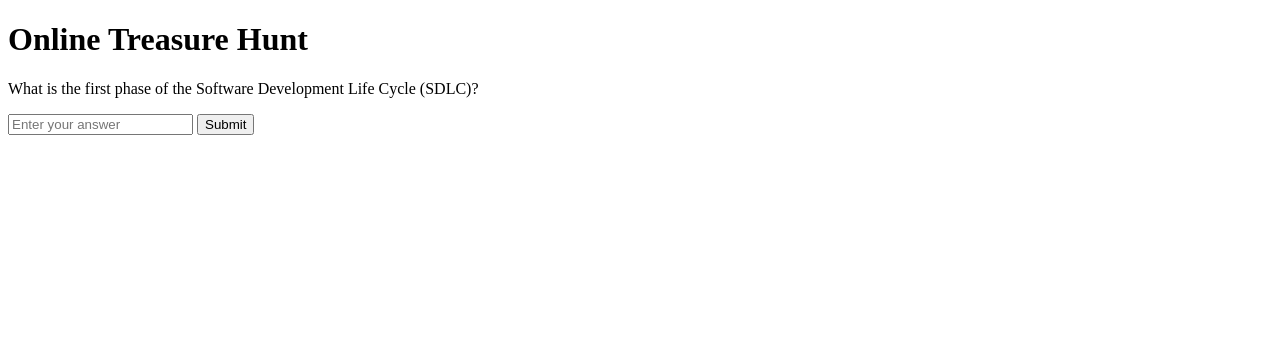
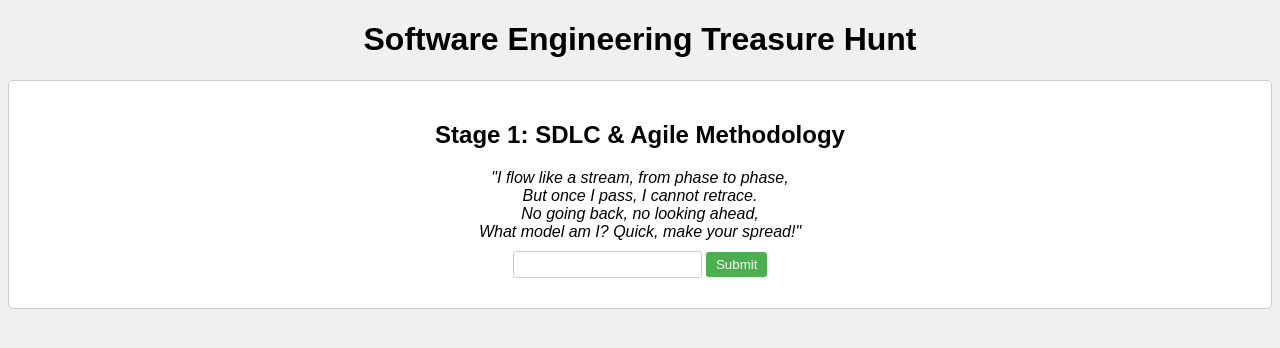
Before and after one commit to Sreevidhyanair/gameweb, a plain HTML site: page index.html in a window 1280 px wide. Drawn offline with Linux system fonts and the light colour scheme.

Commit message:
Add files via upload

```diff
--- a/index.html
+++ b/index.html
@@ -3,13 +3,58 @@
 <head>
     <meta charset="UTF-8">
     <meta name="viewport" content="width=device-width, initial-scale=1.0">
-    <title>Online Treasure Hunt</title>
+    <title>Treasure Hunt</title>
+    <link rel="stylesheet" href="style.css"> <!-- Linking the external CSS -->
 </head>
 <body>
-    <h1>Online Treasure Hunt</h1>
-    <p id="question"></p>
-    <input type="text" id="answer" placeholder="Enter your answer">
-    <button id="submit">Submit</button>
-    <script src="script.js"></script>
+    <h1>Software Engineering Treasure Hunt</h1>
+
+    <div class="stage" id="stage1">
+        <h2>Stage 1: SDLC & Agile Methodology</h2>
+        <div class="riddle">"I flow like a stream, from phase to phase, <br>
+            But once I pass, I cannot retrace. <br>
+            No going back, no looking ahead, <br>
+            What model am I? Quick, make your spread!"</div>
+        <input type="text" class="answer-input" id="answer1">
+        <button class="submit-button" onclick="checkAnswer(1, 'Waterfall')">Submit</button>
+        <div class="result" id="result1"></div>
+    </div>
+
+    <div class="stage hidden" id="stage2">
+        <h2>Stage 2: Object-Oriented Programming & UML</h2>
+        <div class="riddle">"I hold all secrets, locked inside, <br>
+            But I let my children freely reside. <br>
+            With properties and methods, I'm a guide, <br>
+            What am I, that you must now decide?"</div>
+        <input type="text" class="answer-input" id="answer2">
+        <button class="submit-button" onclick="checkAnswer(2, 'Class')">Submit</button>
+        <div class="result" id="result2"></div>
+    </div>
+
+    <div class="stage hidden" id="stage3">
+        <h2>Stage 3: Database Normalization</h2>
+        <div class="riddle">"I’m the process that cleans up the mess, <br>
+            Making sure your data is in its best. <br>
+            I split things up and make them neat, <br>
+            What’s my name? Can you repeat?"</div>
+        <input type="text" class="answer-input" id="answer3">
+        <button class="submit-button" onclick="checkAnswer(3, 'Normalization')">Submit</button>
+        <div class="result" id="result3"></div>
+    </div>
+
+    <div class="stage hidden" id="stage4">
+        <h2>Stage 4: Linux Commands</h2>
+        <div class="riddle">"I create a new folder, just for you, <br>
+            And show you what's inside it too. <br>
+            What command should you use to see, <br>
+            The contents of this new directory?"</div>
+        <input type="text" class="answer-input" id="answer4">
+        <button class="submit-button" onclick="checkAnswer(4, 'ls')">Submit</button>
+        <div class="result" id="result4"></div>
+    </div>
+
+    <div id="congratulations" class="hidden">Congratulations! You found the treasure!</div>
+
+    <script src="script.js"></script> <!-- Linking the external JavaScript -->
 </body>
 </html>
--- a/script.js
+++ b/script.js
@@ -1,55 +1,27 @@
-const stages = [
-    {
-        question: "What is the first phase of the Software Development Life Cycle (SDLC)?",
-        answer: "Requirement Analysis",
-        clue: "Great software starts with understanding the needs!"
-    },
-    {
-        question: "Which software architecture pattern separates concerns into layers like Presentation, Business Logic, and Data Access?",
-        answer: "Layered Architecture",
-        clue: "Think of it like a well-organized bookshelf, where each section has its purpose!"
-    },
-    {
-        question: "What type of software testing checks individual units or components of a software?",
-        answer: "Unit Testing",
-        clue: "A tiny but crucial step before the bigger picture comes together!"
-    },
-    {
-        question: "Which Agile principle focuses on customer collaboration over contract negotiation?",
-        answer: "Customer Collaboration",
-        clue: "Working together builds the best solutions!"
-    },
-    {
-        question: "In Agile team genesis, what is the final stage where teams work efficiently and independently?",
-        answer: "Performing",
-        clue: "This is where the magic happens!"
-    }
-];
+function checkAnswer(stageNumber, correctAnswer) {
+    const answerInput = document.getElementById(`answer${stageNumber}`);
+    const resultDiv = document.getElementById(`result${stageNumber}`);
+    const userAnswer = answerInput.value.trim();
 
-let currentStage = 0;
+    if (userAnswer.toLowerCase() === correctAnswer.toLowerCase()) {
+        resultDiv.textContent = "Correct!";
+        resultDiv.classList.add("correct");
+        resultDiv.classList.remove("incorrect");
 
-function checkAnswer(input) {
-    if (input.trim().toLowerCase() === stages[currentStage].answer.toLowerCase()) {
-        alert("Correct! " + stages[currentStage].clue);
-        currentStage++;
-        if (currentStage < stages.length) {
-            displayQuestion();
+        // Show the next stage
+        const currentStage = document.getElementById(`stage${stageNumber}`);
+        currentStage.classList.add("hidden");
+
+        if (stageNumber < 4) {
+            const nextStage = document.getElementById(`stage${stageNumber + 1}`);
+            nextStage.classList.remove("hidden");
         } else {
-            alert("Congratulations! You have completed the treasure hunt!");
+            document.getElementById("congratulations").classList.remove("hidden");
         }
+
     } else {
-        alert("Incorrect, try again!");
+        resultDiv.textContent = "Incorrect. Try again!";
+        resultDiv.classList.add("incorrect");
+        resultDiv.classList.remove("correct");
     }
 }
-
-function displayQuestion() {
-    document.getElementById("question").innerText = stages[currentStage].question;
-}
-
-document.addEventListener("DOMContentLoaded", function() {
-    displayQuestion();
-    document.getElementById("submit").addEventListener("click", function() {
-        let userInput = document.getElementById("answer").value;
-        checkAnswer(userInput);
-    });
-});
--- /dev/null
+++ b/style.css
@@ -0,0 +1,56 @@
+body {
+    font-family: sans-serif;
+    text-align: center;
+    background-color: #f0f0f0;
+}
+
+.stage {
+    margin-bottom: 20px;
+    padding: 20px;
+    border: 1px solid #ccc;
+    background-color: white;
+    border-radius: 5px;
+}
+
+.riddle {
+    font-style: italic;
+    margin-bottom: 10px;
+}
+
+.answer-input {
+    padding: 5px;
+    border: 1px solid #ccc;
+    border-radius: 3px;
+}
+
+.submit-button {
+    padding: 5px 10px;
+    background-color: #4CAF50;
+    color: white;
+    border: none;
+    border-radius: 3px;
+    cursor: pointer;
+}
+
+.result {
+    margin-top: 10px;
+    font-weight: bold;
+}
+
+.correct {
+    color: green;
+}
+
+.incorrect {
+    color: red;
+}
+
+.hidden {
+    display: none;
+}
+
+#congratulations {
+    font-size: 2em;
+    color: gold;
+    margin-top: 20px;
+}
```
